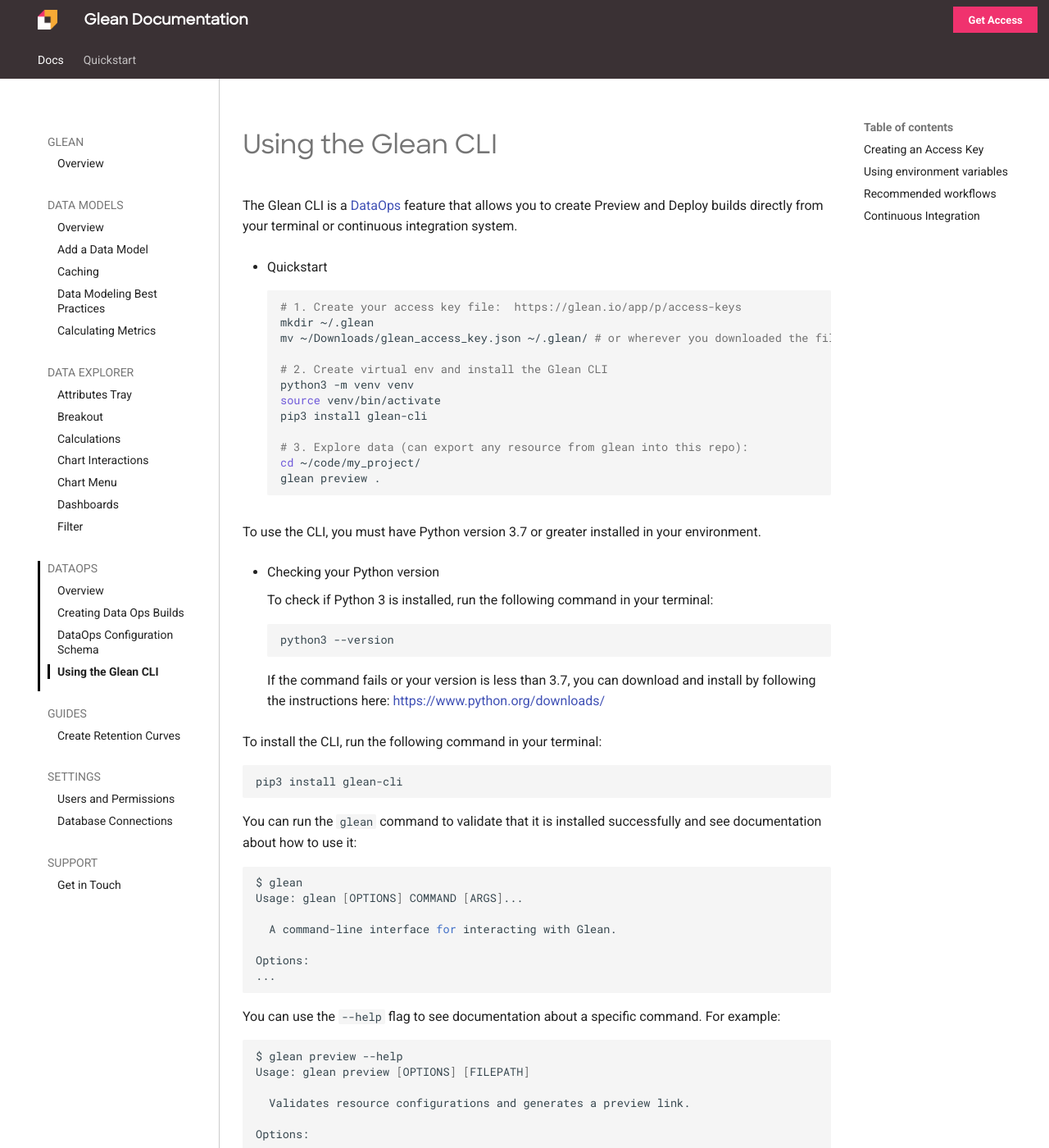
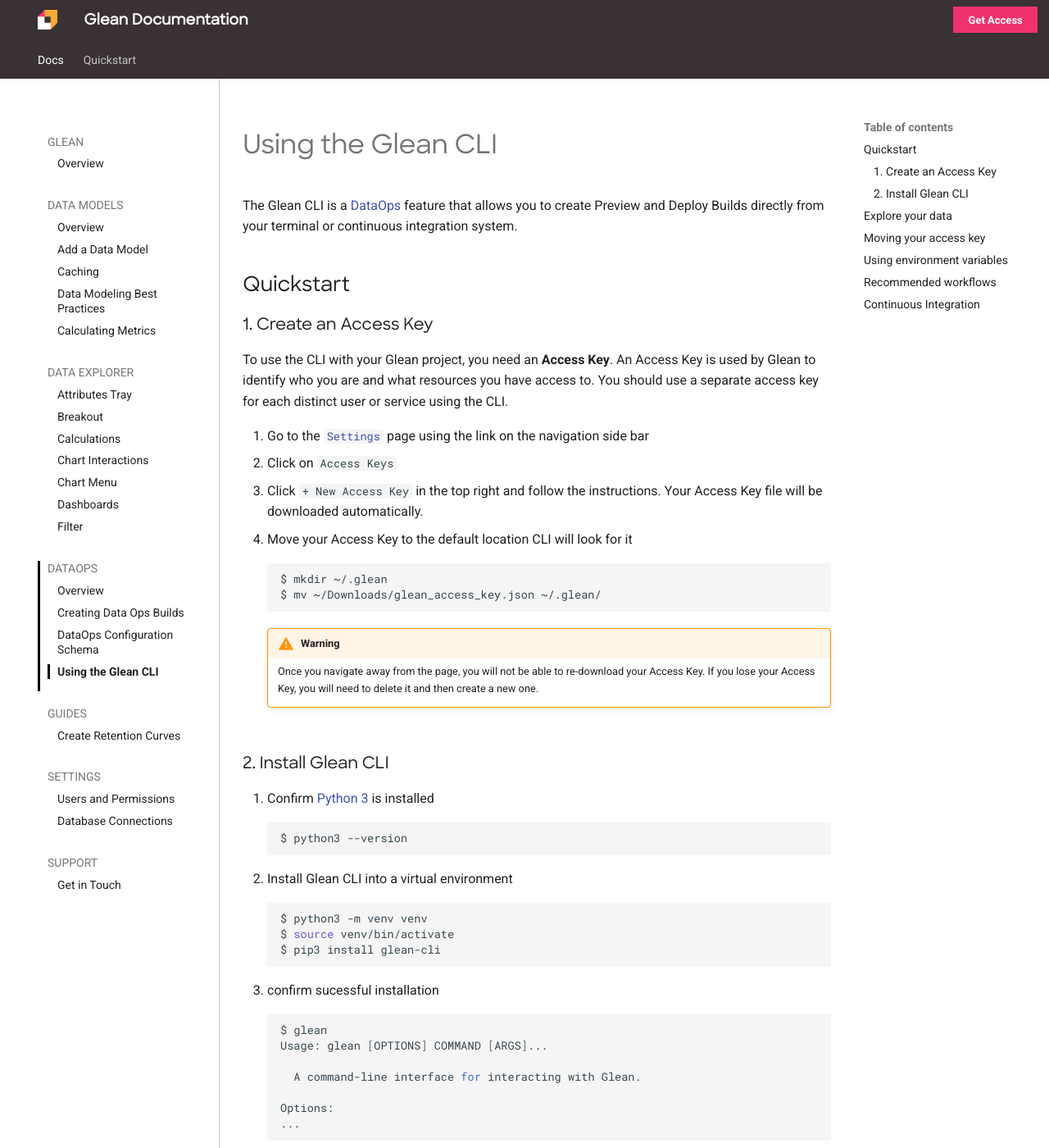
Before and after one commit to gleannyc/documentation, an MkDocs documentation site: the page built from docs/docs/data-ops/Using-the-Glean-CLI.md, in a window 1280 px wide and 1400 px high. Shown: the whole window at 82% size. Built offline with MkDocs 1.6.1 and Material for MkDocs 9.7.7, drawn with Linux system fonts in a browser that asks for light colours; some of the changed text lies outside the part shown.

Commit message:
Documenting glean explore (#30)
* Document glean explore

* capitalize Data Model and prettier

* add details for development

* refactor dataops page

Co-authored-by: Melody <melody@melodys-mbp.lan>
Co-authored-by: Andrew Lee <hello@vndrewlee.com>

````diff
--- a/docs/docs/data-ops/Using-the-Glean-CLI.md
+++ b/docs/docs/data-ops/Using-the-Glean-CLI.md
@@ -1,56 +1,49 @@
+The Glean CLI is a [DataOps](index.md) feature that allows you to create Preview and Deploy Builds directly from your terminal or continuous integration system.
 
-The Glean CLI is a [DataOps](index.md)  feature that allows you to create Preview and Deploy builds directly from your terminal or continuous integration system.
+## Quickstart
 
-- Quickstart
+### 1. Create an Access Key
+
+To use the CLI with your Glean project, you need an **Access Key**. An Access Key is used by Glean to identify who you are and what resources you have access to. You should use a separate access key for each distinct user or service using the CLI.
+
+1.  Go to the [`Settings`](https://glean.io/app/p/settings#access_keys){:target="\_blank"} page using the link on the navigation side bar
+2.  Click on `Access Keys`
+3.  Click `+ New Access Key` in the top right and follow the instructions. Your Access Key file will be downloaded automatically.
+4.  Move your Access Key to the default location CLI will look for it
 
     ```bash
-    # 1. Create your access key file:  https://glean.io/app/p/access-keys
-    mkdir ~/.glean
-    mv ~/Downloads/glean_access_key.json ~/.glean/ # or wherever you downloaded the file
-
-    # 2. Create virtual env and install the Glean CLI
-    python3 -m venv venv
-    source venv/bin/activate
-    pip3 install glean-cli
-
-    # 3. Explore data (can export any resource from glean into this repo):
-    cd ~/code/my_project/
-    glean preview .
+    $ mkdir ~/.glean
+    $ mv ~/Downloads/glean_access_key.json ~/.glean/
     ```
 
+    !!! warning
 
-To use the CLI, you must have Python version 3.7 or greater installed in your environment.
+        Once you navigate away from the page, you will not be able to re-download your Access Key. If you lose your Access Key, you will need to delete it and then create a new one.
 
-- Checking your Python version
+### 2. Install Glean CLI
 
-    To check if Python 3 is installed, run the following command in your terminal:
+1. Confirm [Python 3](https://www.python.org/downloads/) is installed
+   ```bash
+   $ python3 --version
+   ```
+2. Install Glean CLI into a virtual environment
+   ```bash
+   $ python3 -m venv venv
+   $ source venv/bin/activate
+   $ pip3 install glean-cli
+   ```
+3. confirm sucessful installation
+   ```bash
+   $ glean
+   Usage: glean [OPTIONS] COMMAND [ARGS]...
 
-    ```bash
-    python3 --version
-    ```
+     A command-line interface for interacting with Glean.
 
-    If the command fails or your version is less than 3.7, you can download and install by following the instructions here: [https://www.python.org/downloads/](https://www.python.org/downloads/)
+   Options:
+   ...
+   ```
 
-
-To install the CLI, run the following command in your terminal:
-
-```bash
-pip3 install glean-cli
-```
-
-You can run the `glean` command to validate that it is installed successfully and see documentation about how to use it:
-
-```bash
-$ glean
-Usage: glean [OPTIONS] COMMAND [ARGS]...
-
-  A command-line interface for interacting with Glean.
-
-Options:
-...
-```
-
-You can use the `--help` flag to see documentation about a specific command. For example:
+Use the `--help` flag to see documentation about a specific command. For example:
 
 ```bash
 $ glean preview --help
@@ -62,23 +55,23 @@
 ...
 ```
 
-## Creating an Access Key
+## Explore your data
 
-To use the CLI with your Glean project, you need an **Access Key**. An Access Key is used by Glean to identify who you are and what resources you have access to. You should use a separate access key for each distinct user or service using the CLI.
+Not sure where to start? If you already have a database connection set up, you can quickly generate a Data Model and Preview Build for a table in your database:
 
-To create an Access Key:
+```bash
+$ glean explore database_connection_name table_name
+```
 
-1. Go to the `Settings` page using the link on the navigation side bar
-2. Click on `Access Keys`
-3. Click `+ Create Access Key` in the top right and follow the instructions. Your Access Key file will be downloaded automatically.
-4. After downloading, move your Access Key file to a permanent and secure location on your workstation. By default, the CLI expects your access key to be located at `~/.glean/glean_access_key.json`. You can override this by:
-    - Setting the `GLEAN_CREDENTIALS_FILEPATH` environment variable to a different filepath
-    - Using the `--credentials-filepath` command-line option to use a different filepath
-    - Setting the `GLEAN_PROJECT_ID`, `GLEAN_ACCESS_KEY_ID`, and `GLEAN_SECRET_ACCESS_KEY_TOKEN` environment variables to the respective values stored in your access key file.
+Since this creates a Preview only, the Data Model won't be persisted. However, a model configuration file will be saved in your local directory, so that you can later `glean deploy` that file.
 
-!!! warning
+## Moving your access key
 
-    Once you navigate away from the page, you will not be able to re-download your Access Key. If you lose your Access Key, you will need to delete it and then create a new one.
+By default, the CLI expects your access key to be located at `~/.glean/glean_access_key.json`. You can override this by:
+
+- Setting the `GLEAN_CREDENTIALS_FILEPATH` environment variable to a different filepath
+- Using the `--credentials-filepath` command-line option to use a different filepath
+- Setting the `GLEAN_PROJECT_ID`, `GLEAN_ACCESS_KEY_ID`, and `GLEAN_SECRET_ACCESS_KEY_TOKEN` environment variables to the respective values stored in your access key file.
 
 ## Using environment variables
 
@@ -87,7 +80,7 @@
 When creating a Build using local files, the CLI will replace placeholders of the form `${ENV_VAR_NAME}` with the corresponding environment variable. For example, if your model file contains:
 
 ```yaml
-glean: '0.1'
+glean: "0.1"
 name: My Data Model
 source:
   connectionName: ${DATABASE_CONNECTION_NAME}
````
Also changed, not shown: Readme.md (+25 -4 lines), docs/docs/data-ops/Creating-Data-Ops-Builds.md (+64 -66 lines), docs/docs/data-ops/DataOps-Configuration-Schema.md (+4 -4 lines).
